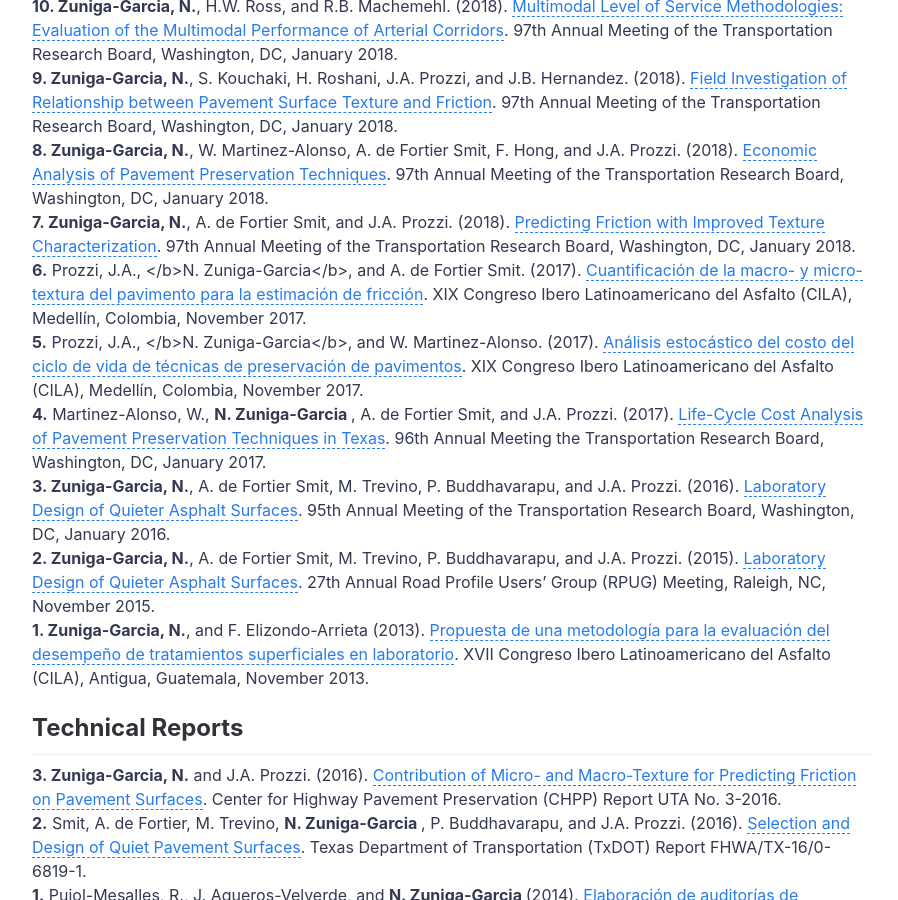
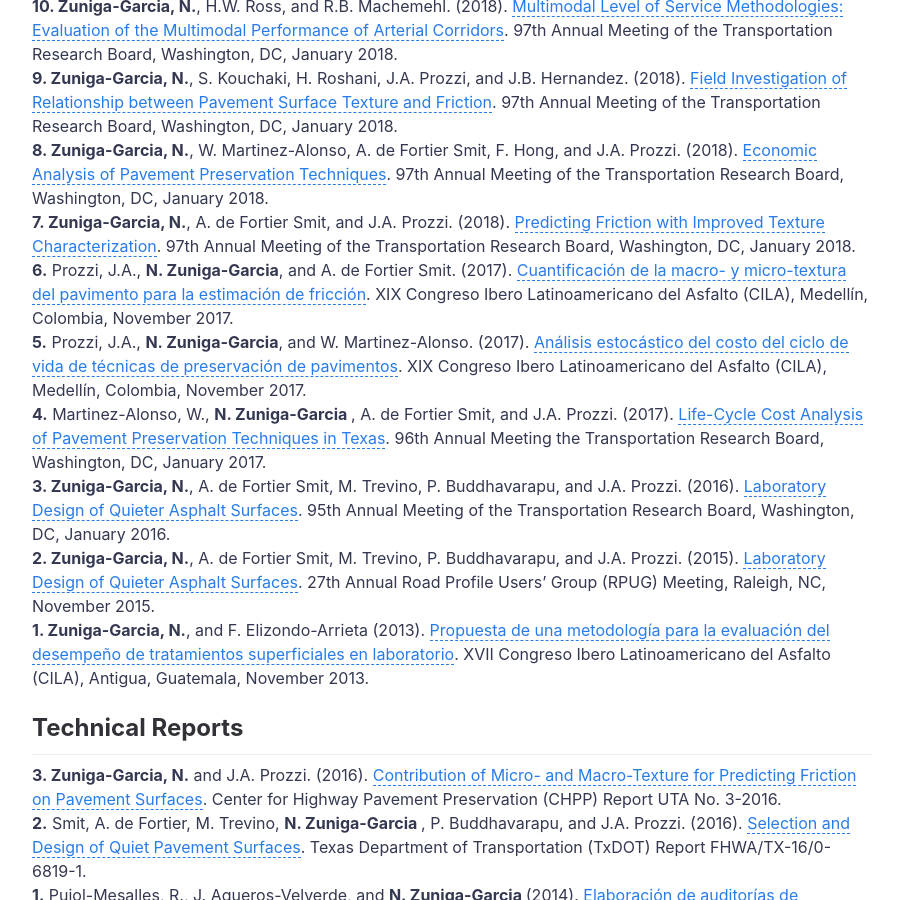
Before and after one commit to nzunigag/nzunigag.github.io, a Jekyll site: the page built from research.md, in a window 1280 px wide and 900 px high, scrolled down 1148 px. Shown: the whole window, without its empty margins (188-1086 px from the left). Built offline with Jekyll 4.4.1, drawn with Linux system fonts in a browser that asks for light colours.

```diff
--- a/research.md
+++ b/research.md
@@ -41,9 +41,9 @@ ___
 <br>
 <b>7. Zuniga-Garcia, N.</b>, A. de Fortier Smit, and J.A. Prozzi. (2018). [Predicting Friction with Improved Texture Characterization](../research/pres/2018_Friction_1.pdf). 97th Annual Meeting of the Transportation Research Board, Washington, DC, January 2018.
 <br>
-<b>6.</b> Prozzi, J.A., </b>N. Zuniga-Garcia</b>, and A. de Fortier Smit. (2017). [Cuantificación de la macro- y micro-textura del pavimento para la estimación de fricción](../research/pres/2017_CCV.pdf). XIX Congreso Ibero Latinoamericano del Asfalto (CILA), Medellín, Colombia, November 2017.
+<b>6.</b> Prozzi, J.A., <b>N. Zuniga-Garcia</b>, and A. de Fortier Smit. (2017). [Cuantificación de la macro- y micro-textura del pavimento para la estimación de fricción](../research/pres/2017_CCV.pdf). XIX Congreso Ibero Latinoamericano del Asfalto (CILA), Medellín, Colombia, November 2017.
 <br>
-<b>5.</b> Prozzi, J.A., </b>N. Zuniga-Garcia</b>, and W. Martinez-Alonso. (2017). [Análisis estocástico del costo del ciclo de vida de técnicas de preservación de pavimentos](../research/pres/2017_Friccion.pdf). XIX Congreso Ibero Latinoamericano del Asfalto (CILA), Medellín, Colombia, November 2017.
+<b>5.</b> Prozzi, J.A., <b>N. Zuniga-Garcia</b>, and W. Martinez-Alonso. (2017). [Análisis estocástico del costo del ciclo de vida de técnicas de preservación de pavimentos](../research/pres/2017_Friccion.pdf). XIX Congreso Ibero Latinoamericano del Asfalto (CILA), Medellín, Colombia, November 2017.
 <br>
 <b>4.</b> Martinez-Alonso, W., <b>N. Zuniga-Garcia </b>, A. de Fortier Smit, and J.A. Prozzi. (2017). [Life-Cycle Cost Analysis of Pavement Preservation Techniques in Texas](../research/pres/2017_LCCA.pdf). 96th Annual Meeting the Transportation Research Board, Washington, DC, January 2017.
 <br>
```
